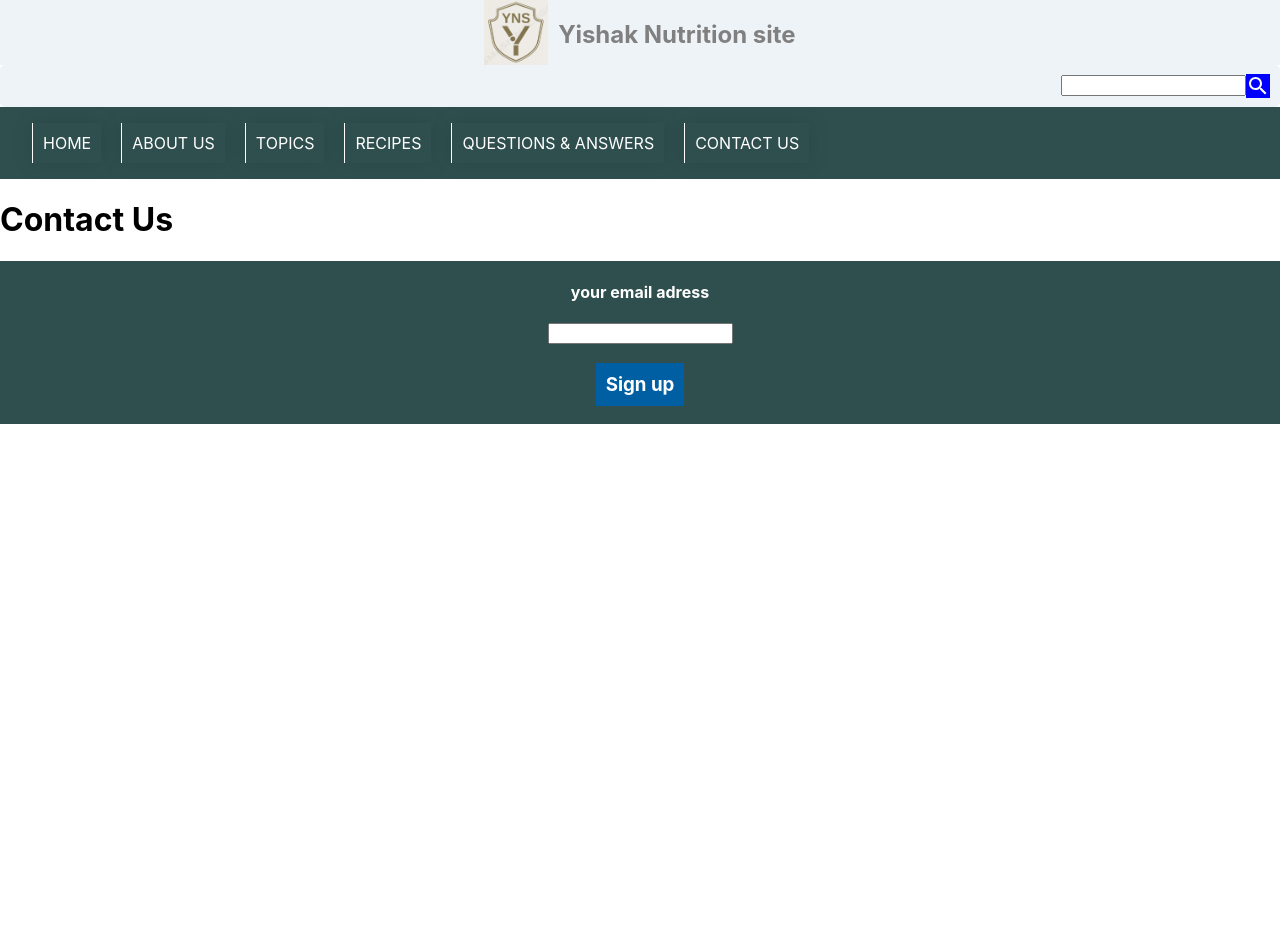
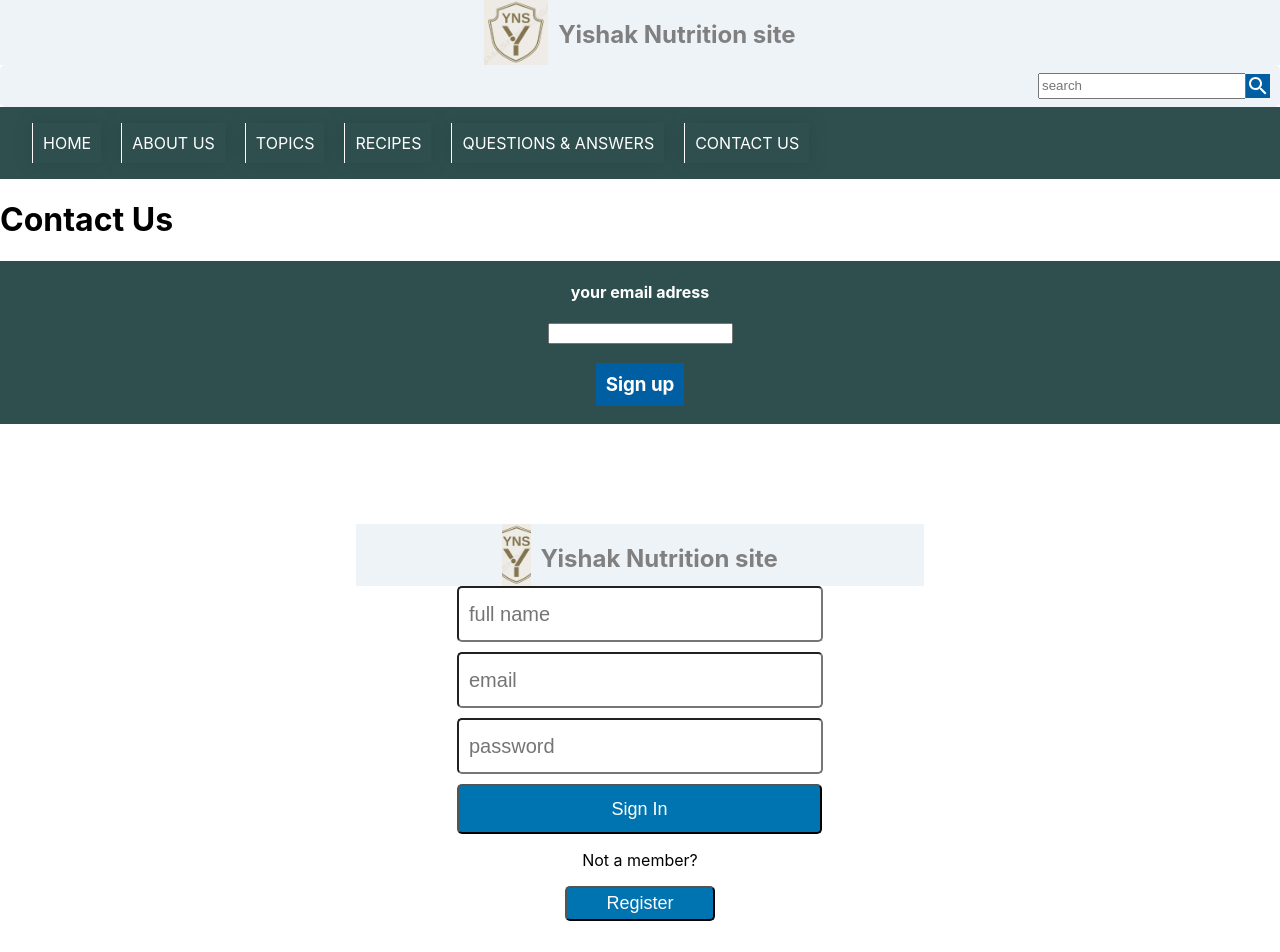
Before and after one commit to yeabtsega45/nutrition-site, a React (Create React App) app: page /contact in a window 1280 px wide. Shown: the top 952 px of the page. Before the commit the page ends 800 px from the top, so only its background shows below. Built offline with nearby package versions, Linux system fonts and the light colour scheme.

Commit message:
editing logo

```diff
--- a/src/App.js
+++ b/src/App.js
@@ -9,6 +9,7 @@ import Topics from "./Topics";
 import { Routes, Route } from "react-router-dom";
 import Home from "./Home";
 import Footer from "./Footer";
+import Login from "./Login";
 
 function App() {
   return (
@@ -23,6 +24,7 @@ function App() {
         <Route path="/contact" element={<Contact />} />
       </Routes>
       <Footer />
+      <Login />
     </>
   );
 }
--- a/src/Header.css
+++ b/src/Header.css
@@ -25,13 +25,13 @@
     color: gray;
     background-color: #eef3f8;
 }
-/* .header__top > input {
+.header__top > input {
     outline: none;
-    border: none;
-    background: none;
-} */
+    width: 200px;
+    height: 20px;
+}
 .Icon {
-    background-color: blue;
+    background-color: #005ea2;
     color: white;
 }
 .header__bottom > nav {
--- a/src/Header.js
+++ b/src/Header.js
@@ -12,7 +12,7 @@ function Header() {
         <h2>Yishak Nutrition site</h2>
       </div>
       <div className="header__top">
-        <input type="text" />
+        <input placeholder="search" type="text" />
         <SearchIcon className="Icon" />
       </div>
 
--- /dev/null
+++ b/src/Login.css
@@ -0,0 +1,38 @@
+.login {
+    display: grid;
+    place-items: center;
+    margin-left: auto;
+    margin-right: auto;
+    padding-top: 100px;
+    padding-bottom: 100px;
+}
+.login > form {
+    display: flex;
+    flex-direction: column;
+}
+.login > form > input {
+    width: 350px;
+    height: 50px;
+    font-size: 20px;
+    padding-left: 10px;
+    margin-bottom: 10px;
+    border-radius: 5px;
+}
+.login > form > button {
+    width: 365px;
+    height: 50px;
+    font-size: large;
+    color: #fff;
+    background-color: #0074b1;
+    border-radius: 5px;
+    cursor: pointer;
+}
+.login > button {
+    width: 150px;
+    height: 35px;
+    font-size: large;
+    color: #fff;
+    background-color: #0074b1;
+    border-radius: 5px;
+    cursor: pointer;
+}
--- /dev/null
+++ b/src/Login.js
@@ -0,0 +1,24 @@
+import React from "react";
+import "./Login.css";
+import logo from "./assets/logo2.png";
+
+function Login() {
+  return (
+    <div className="login">
+      <div className="header__title">
+        <img src={logo} alt="logo" />
+        <h2>Yishak Nutrition site</h2>
+      </div>
+      <form>
+        <input placeholder="full name" type="text" />
+        <input placeholder="email" type="text" />
+        <input placeholder="password" type="password" />
+        <button>Sign In</button>
+      </form>
+      <p>Not a member?</p>
+      <button>Register</button>
+    </div>
+  );
+}
+
+export default Login;
--- a/src/Post.css
+++ b/src/Post.css
@@ -24,7 +24,8 @@
 } */
 .imgs {
     width: 100%;
-    object-fit: cover;flex: 0 0 33.333333%;
+    object-fit: cover;
+    flex: 0 0 33.333333%;
     /* display: block; */
     border-radius: 5px;
 }
```
